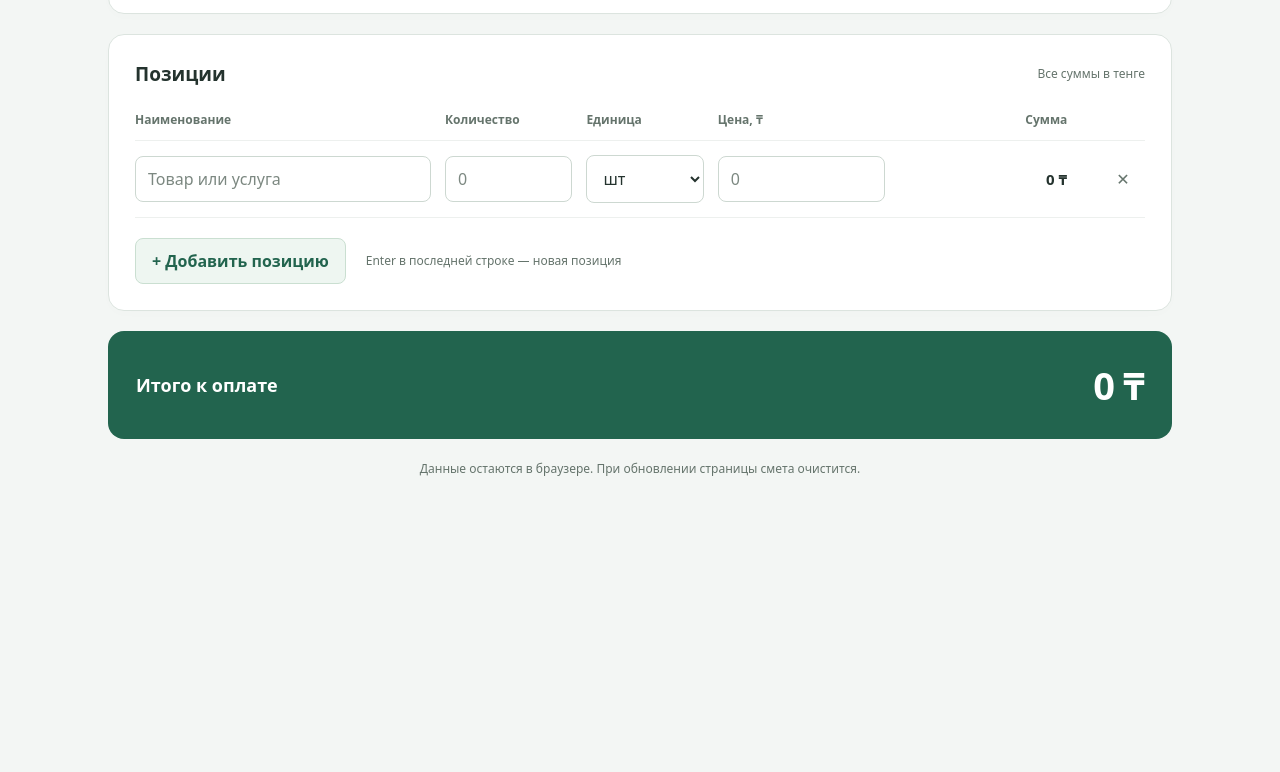
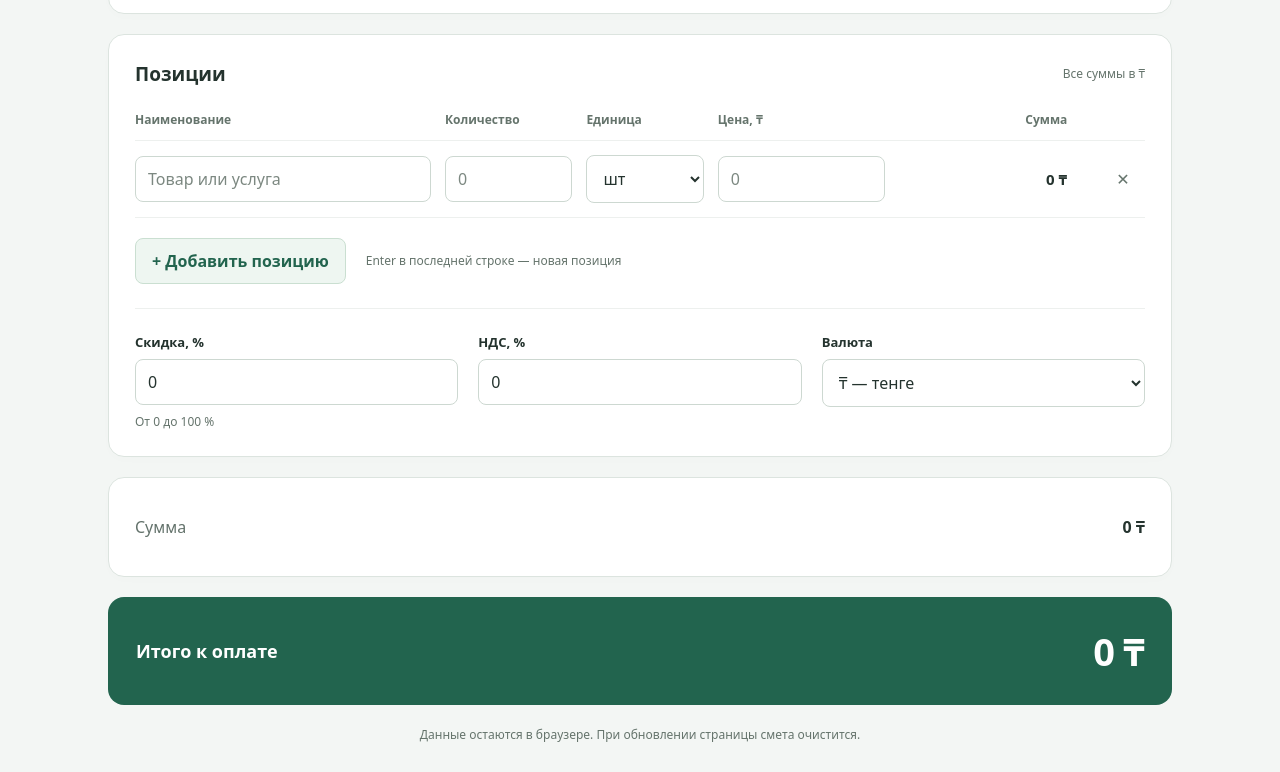
Before and after one commit to akmbakhit-cpu/smeta-, a plain HTML site: page index.html in a window 1280 px wide. Shown: the part 449-1221 px from the top of the page. Before the commit the page ends 955 px from the top, so only its background shows below. Drawn offline with Linux system fonts and the light colour scheme.

Commit message:
Добавить скидку, НДС и валюту

```diff
--- a/index.html
+++ b/index.html
@@ -11,7 +11,7 @@
 <body>
   <main class="workspace">
     <header class="page-header">
-      <p class="eyebrow">ПРОСТОЙ РАСЧЁТ • ₸</p>
+      <p class="eyebrow">ПРОСТОЙ РАСЧЁТ • <span data-currency-symbol>₸</span></p>
       <h1>Смета за 5 минут</h1>
       <p class="hint">Заполните позиции — суммы строк и общий итог посчитаются сами.</p>
     </header>
@@ -29,7 +29,7 @@
     <section class="card positions-card" aria-labelledby="items-title">
       <div class="section-heading">
         <h2 id="items-title">Позиции</h2>
-        <span class="section-note">Все суммы в тенге</span>
+        <span class="section-note">Все суммы в <span data-currency-symbol>₸</span></span>
       </div>
       <table>
         <caption class="sr-only">Позиции сметы. Enter в поле последней строки добавляет позицию.</caption>
@@ -38,7 +38,7 @@
             <th scope="col">Наименование</th>
             <th scope="col">Количество</th>
             <th scope="col">Единица</th>
-            <th scope="col">Цена, ₸</th>
+            <th scope="col">Цена, <span data-currency-symbol>₸</span></th>
             <th scope="col" class="amount-heading">Сумма</th>
             <th scope="col"><span class="sr-only">Удалить</span></th>
           </tr>
@@ -49,8 +49,21 @@
         <button type="button" id="add-item" class="add-button">+ Добавить позицию</button>
         <p class="keyboard-hint">Enter в последней строке — новая позиция</p>
       </div>
+      <div class="calculation-settings" role="group" aria-label="Скидка, НДС и валюта">
+        <label>Скидка, %<input id="discount-rate" type="text" inputmode="decimal" value="0" autocomplete="off" aria-describedby="discount-hint"><span id="discount-hint" class="setting-hint">От 0 до 100 %</span></label>
+        <label>НДС, %<input id="vat-rate" type="text" inputmode="decimal" value="0" autocomplete="off"></label>
+        <label>Валюта<select id="currency"><option value="₸">₸ — тенге</option><option value="₽">₽ — рубль</option><option value="$">$ — доллар</option><option value="€">€ — евро</option></select></label>
+      </div>
     </section>
 
+    <section class="card summary-card" aria-label="Расчёт итоговой суммы">
+      <dl class="summary-list">
+        <div class="summary-row"><dt>Сумма</dt><dd><output id="subtotal">0 ₸</output></dd></div>
+        <div class="summary-row" id="discount-row" hidden><dt>Скидка</dt><dd><output id="discount-amount">0 ₸</output></dd></div>
+        <div class="summary-row" id="discounted-row" hidden><dt>Сумма со скидкой</dt><dd><output id="discounted-subtotal">0 ₸</output></dd></div>
+        <div class="summary-row" id="vat-row" hidden><dt>НДС</dt><dd><output id="vat-amount">0 ₸</output></dd></div>
+      </dl>
+    </section>
     <section class="total-card" aria-labelledby="total-title">
       <h2 id="total-title">Итого к оплате</h2>
       <output id="grand-total" aria-live="polite" aria-atomic="true">0 ₸</output>
@@ -63,7 +76,7 @@
       <td class="name-cell"><label><span class="field-label">Наименование</span><input class="item-name" type="text" placeholder="Товар или услуга"></label></td>
       <td><label><span class="field-label">Количество</span><input class="item-quantity" type="text" inputmode="decimal" placeholder="0" autocomplete="off"></label></td>
       <td><label><span class="field-label">Единица</span><select class="item-unit"><option value="шт">шт</option><option value="час">час</option><option value="услуга">услуга</option></select></label></td>
-      <td><label><span class="field-label">Цена, ₸</span><input class="item-price" type="text" inputmode="decimal" placeholder="0" autocomplete="off"></label></td>
+      <td><label><span class="field-label">Цена, <span data-currency-symbol>₸</span></span><input class="item-price" type="text" inputmode="decimal" placeholder="0" autocomplete="off"></label></td>
       <td class="line-total-cell"><span class="mobile-label" aria-hidden="true">Сумма</span><output class="line-total" aria-label="Сумма строки">0 ₸</output></td>
       <td class="remove-cell"><button type="button" class="remove-button" aria-label="Удалить позицию" title="Удалить позицию">✕</button></td>
     </tr>
--- a/script.js
+++ b/script.js
@@ -3,7 +3,10 @@
 const items = document.querySelector("#items");
 const template = document.querySelector("#item-template");
 const totalOutput = document.querySelector("#grand-total");
-const moneyFormatter = new Intl.NumberFormat("ru-RU", { maximumFractionDigits: 2 });
+const discountInput = document.querySelector("#discount-rate");
+const vatInput = document.querySelector("#vat-rate");
+const currencyInput = document.querySelector("#currency");
+const moneyFormatter = new Intl.NumberFormat("ru-RU", { maximumFractionDigits: 0 });
 
 function parseNumber(value) {
   const normalized = value.trim().replace(/[\s\u00a0\u202f]/g, "").replace(",", ".");
@@ -13,20 +16,41 @@ function parseNumber(value) {
 }
 
 function formatMoney(value) {
-  return `${moneyFormatter.format(Number.isFinite(value) ? value : 0).replace(/[\u00a0\u202f]/g, " ")} ₸`;
+  return `${moneyFormatter.format(Number.isFinite(value) ? value : 0).replace(/[\u00a0\u202f]/g, " ")} ${currencyInput.value}`;
+}
+
+function roundAmount(value) {
+  const rounded = Math.round(value);
+  return Number.isSafeInteger(rounded) ? rounded : 0;
+}
+
+function updateSummary(outputId, value, rowId) {
+  document.querySelector(outputId).textContent = formatMoney(value);
+  if (rowId) document.querySelector(rowId).hidden = value === 0;
 }
 
 function recalculate() {
-  let totalCents = 0;
+  let subtotal = 0;
   for (const row of items.rows) {
     const quantity = parseNumber(row.querySelector(".item-quantity").value);
     const price = parseNumber(row.querySelector(".item-price").value);
-    const cents = Math.round(quantity * price * 100);
-    const lineCents = Number.isSafeInteger(cents) ? cents : 0;
-    row.querySelector(".line-total").textContent = formatMoney(lineCents / 100);
-    totalCents += lineCents;
+    const lineAmount = roundAmount(quantity * price);
+    row.querySelector(".line-total").textContent = formatMoney(lineAmount);
+    subtotal += lineAmount;
   }
-  totalOutput.textContent = formatMoney(totalCents / 100);
+  subtotal = roundAmount(subtotal);
+  const discountRate = Math.min(100, parseNumber(discountInput.value));
+  const discount = roundAmount(subtotal * (discountRate / 100));
+  const discountedSubtotal = subtotal - discount;
+  const vat = roundAmount(discountedSubtotal * (parseNumber(vatInput.value) / 100));
+  updateSummary("#subtotal", subtotal);
+  updateSummary("#discount-amount", discount, "#discount-row");
+  updateSummary("#discounted-subtotal", discountedSubtotal, "#discounted-row");
+  updateSummary("#vat-amount", vat, "#vat-row");
+  totalOutput.textContent = formatMoney(roundAmount(discountedSubtotal + vat));
+  document.querySelectorAll("[data-currency-symbol]").forEach((label) => {
+    label.textContent = currencyInput.value;
+  });
 }
 
 function addItem(focus = true) {
@@ -38,6 +62,9 @@ function addItem(focus = true) {
 
 document.querySelector("#add-item").addEventListener("click", () => addItem());
 items.addEventListener("input", recalculate);
+discountInput.addEventListener("input", recalculate);
+vatInput.addEventListener("input", recalculate);
+currencyInput.addEventListener("change", recalculate);
 
 items.addEventListener("click", (event) => {
   const button = event.target.closest(".remove-button");
--- a/styles.css
+++ b/styles.css
@@ -45,6 +45,14 @@ td:last-child, th:last-child { padding-right: 0; }
 .add-button { color: var(--accent); background: #eef6f1; border: 1px solid #cadfd1; }
 .add-button:hover { background: #e0eee5; }
 .keyboard-hint { margin: 0; }
+.calculation-settings { display: grid; grid-template-columns: repeat(3, minmax(0, 1fr)); gap: 20px; border-top: 1px solid #edf0ee; margin-top: 24px; padding-top: 24px; }
+.setting-hint { color: #65746c; font-size: 12px; font-weight: 400; }
+.summary-list { margin: 0; }
+.summary-row { display: flex; justify-content: space-between; align-items: baseline; gap: 20px; padding: 12px 0; }
+.summary-row[hidden] { display: none; }
+.summary-row + .summary-row { border-top: 1px solid #edf0ee; }
+.summary-row dt { color: #63726b; }
+.summary-row dd { margin: 0; min-width: 0; text-align: right; overflow-wrap: anywhere; font-weight: 650; font-variant-numeric: tabular-nums; }
 .total-card { padding: 28px; border-radius: 16px; background: var(--accent); color: #fff; display: flex; align-items: center; justify-content: space-between; gap: 16px; }
 .total-card h2 { font-size: 18px; }
 #grand-total { font-size: clamp(28px, 4vw, 38px); font-weight: 700; font-variant-numeric: tabular-nums; letter-spacing: -.025em; overflow-wrap: anywhere; min-width: 0; }
@@ -67,6 +75,7 @@ td:last-child, th:last-child { padding-right: 0; }
   .page-header { margin-bottom: 24px; }
   .card { padding: 20px 16px; }
   .details-grid { grid-template-columns: 1fr; gap: 16px; margin-top: 20px; }
+  .calculation-settings { grid-template-columns: 1fr; gap: 16px; }
   .section-heading { align-items: flex-start; flex-direction: column; gap: 6px; margin-bottom: 20px; }
   table, tbody { display: block; }
   thead { display: none; }
```
